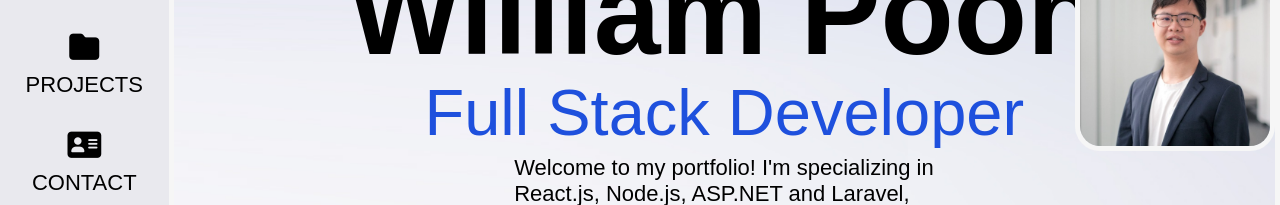
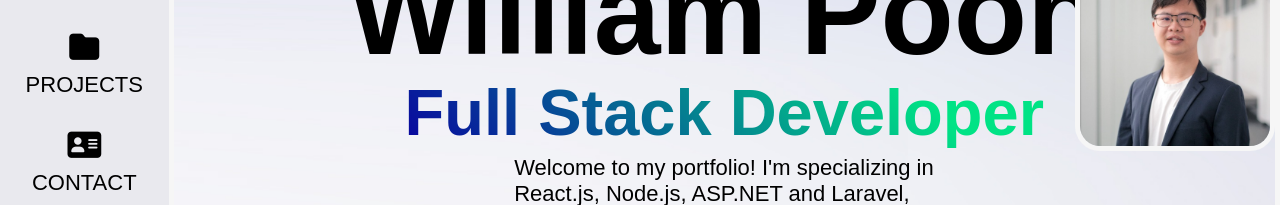
Before and after one commit to williamphk/portfolio-website-react, a React (Vite) app: page / in a window 1280 px wide. Shown: the part 121-326 px from the top of the page. Built offline with nearby package versions, Linux system fonts and the light colour scheme; a web font is replaced by a local one.

Commit message:
Added Neon Text to Title

```diff
--- a/src/components/About.css
+++ b/src/components/About.css
@@ -42,6 +42,10 @@
   color: #1e50dd;
   font-weight: 500;
   line-height: 85px;
+  font-weight: 800;
+  background: -webkit-linear-gradient(45deg, #09009f, #00e385 80%);
+  -webkit-background-clip: text;
+  -webkit-text-fill-color: transparent;
 }
 
 .skills {
```
